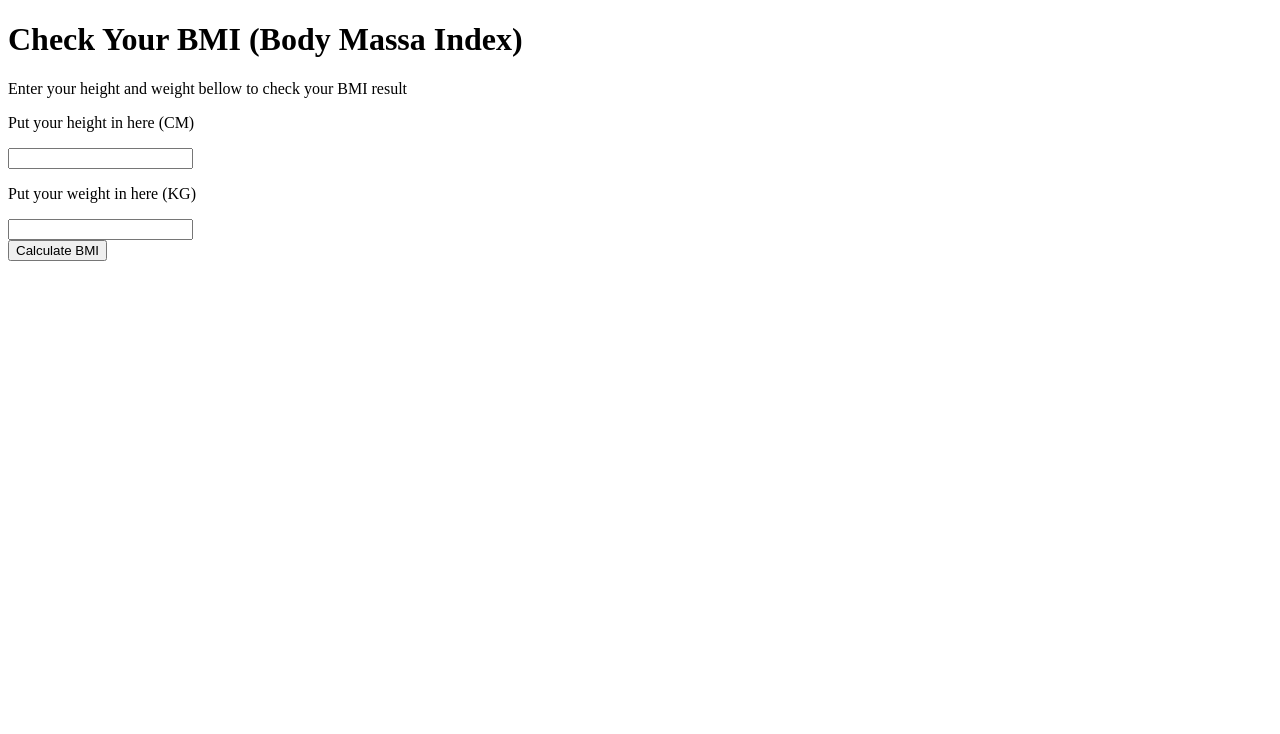
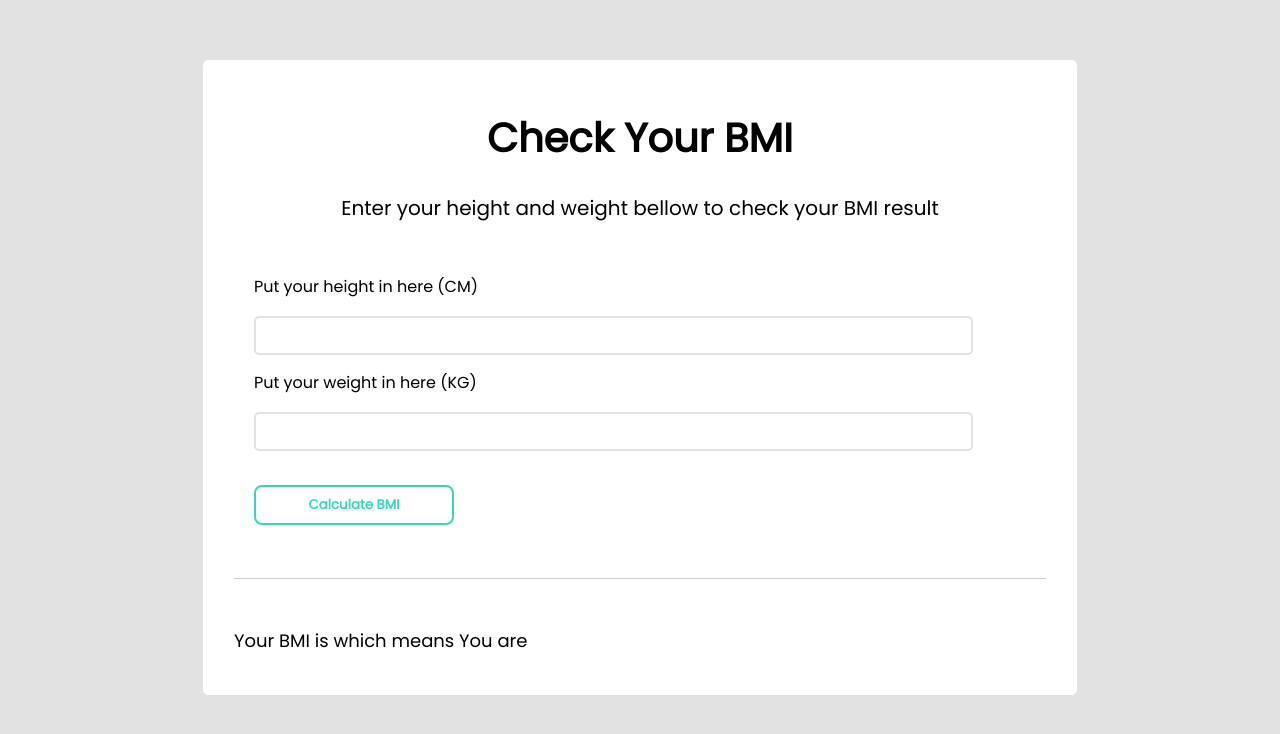
Before and after one commit to dwiwahyup/Technical-Project-Assignment-TPA-2---BMI-Calculator, a plain HTML site: page index.html in a window 1280 px wide. Drawn offline with Linux system fonts and the light colour scheme; files that its build step writes are made by us from their sources.

Commit message:
add style

```diff
--- a/index.html
+++ b/index.html
@@ -7,21 +7,27 @@
     <meta name="viewport" content="width=device-width, initial-scale=1.0">
     <title>Document</title>
 
-    <link rel="stylesheet" href="css/style.css">
+    <link rel="stylesheet" href="style.css">
+
+    <link href='https://fonts.googleapis.com/css?family=Poppins' rel='stylesheet'>
 </head>
 
 <body>
-    <div class="calculator">
-        <h1>Check Your BMI (Body Massa Index)</h1>
+    <div class="bmi">
+        <h1>Check Your BMI</h1>
         <p>Enter your height and weight bellow to check your BMI result</p>
-        <p>Put your height in here (CM)</p>
-        <input class="tinggi-badan" type="text">
-        <p>Put your weight in here (KG)</p>
-        <input class="berat-badan" type="text"><br>
-        <button class="hitung"> Calculate BMI</button>
+        <div class="calculator">
+            <label>Put your height in here (CM)</label>
+            <input class="tinggi-badan" type="text"><br>
+            <label>Put your weight in here (KG)</label>
+            <input class="berat-badan" type="text"><br>
+            <button class="hitung"> Calculate BMI</button>
+        </div>
+        <hr>
+        <div class="hasil-hitung">
+            <p>Your BMI is <strong class="hasil"></strong> which means You are <strong class="deskripsi"></strong> </p>
+        </div>
     </div>
-    <h3 class="hasil"></h3>
-    <p class="deskripsi"></p>
     <script src="script.js"></script>
 </body>
 
--- a/style.css
+++ b/style.css
@@ -0,0 +1,85 @@
+body {
+  margin: 30px;
+  padding: 30px;
+  font-family: "Poppins";
+  background-color: #e2e2e2;
+}
+
+hr {
+  margin: 30px 0;
+  border: 0;
+  border-top: 1px solid #ccc;
+}
+
+.bmi {
+  width: 70%;
+  margin: 0 auto;
+  position: relative;
+  padding: 20px 30px;
+  border: 1px solid #ffffff;
+  border-radius: 5px;
+  background: #ffffff;
+  display: flex;
+  flex-direction: column;
+}
+
+.bmi h1 {
+  text-align: center;
+  margin-bottom: 5px;
+  font-size: 40px;
+  font-weight: 700;
+}
+
+.bmi p {
+  text-align: center;
+  margin-bottom: 20px;
+  font-size: 20px;
+  font-weight: 400;
+}
+
+.calculator {
+  padding: 20px;
+  line-height: 3;
+}
+
+.calculator button {
+  margin-top: 30px;
+  width: 200px;
+  height: 40px;
+  background-color: #fff;
+  border: 2px solid #34d9bb;
+  border-radius: 8px;
+  color: #34d9bb;
+  font-weight: bold;
+  font-family: poppins;
+  cursor: pointer;
+}
+
+.calculator button:hover {
+  background-color: #34d9bb;
+  color: #fff;
+}
+
+input[type="text"] {
+  width: 90%;
+  padding: 10px;
+  border: 2px solid #e1e1e1;
+  border-radius: 5px;
+  background: #fff;
+}
+
+input[type="text"]:focus {
+  outline: none;
+  border: 2px solid #34d9bb;
+  font-weight: 400;
+}
+
+.hasil-hitung p {
+  font-size: 18px;
+  font-weight: 200;
+  text-align: left;
+}
+
+.hasil-hitung strong {
+  color: #34d9bb;
+}
```
